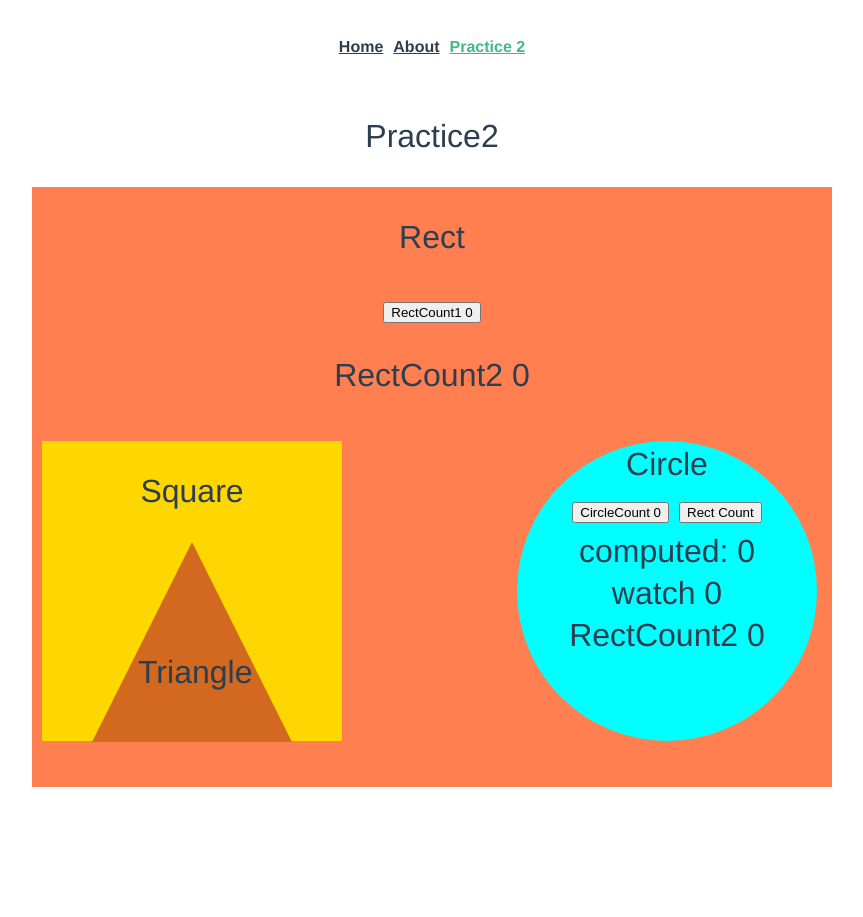
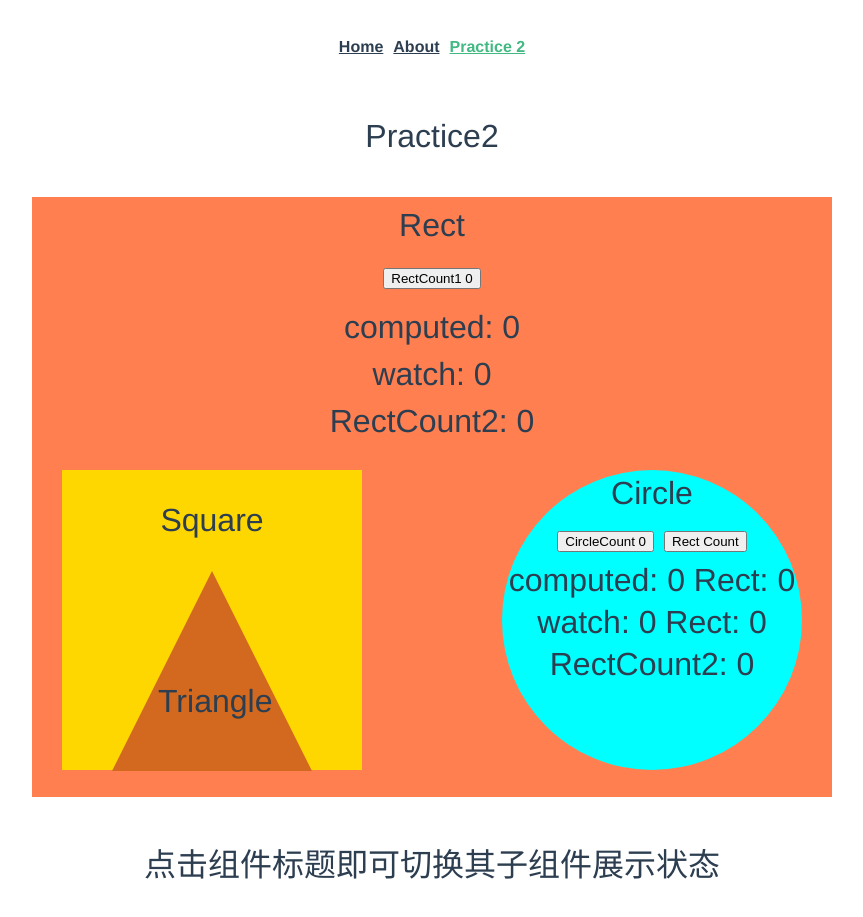
Before and after one commit to yczkhx/-, a Vue app: page /#/practice2 in a window 1280 px wide. Shown: the whole page, without its empty margins (208-1071 px from the left). Before the commit the page ends 800 px from the top, so only its background shows below. Built offline with nearby package versions, Linux system fonts and the light colour scheme.

Commit message:
Update 数据更新时组件关系展示

```diff
--- a/src/components/CircleItem.vue
+++ b/src/components/CircleItem.vue
@@ -5,9 +5,9 @@
       CircleCount {{ count }}
     </button>
     <button @click="handleClick">Rect Count</button>
-    <p>computed: {{ countListen }}</p>
-    <p>watch {{ countWatcher }}</p>
-    <p>RectCount2 {{rectCount}}</p>
+    <p>computed: {{ countListen }} Rect: {{countListenR}}</p>
+    <p>watch: {{ countWatcher }} Rect: {{countWatcherR}}</p>
+    <p>RectCount2: {{rectCount}}</p>
   </div>
 </template>
 
@@ -23,6 +23,7 @@ export default {
       graph,
       graphCN,
       countWatcher: 0,
+      countWatcherR: 0,
     };
   },
   computed: {
@@ -37,6 +38,17 @@ export default {
       );
       return this.count;
     },
+    countListenR() {
+      console.log(
+        "%c%s %c%s: computed RectCount",
+        "color: aqua",
+        graph[3],
+        "color: black",
+        graphCN[3],
+        this.rectCount
+      );
+      return this.rectCount;
+    },
   },
   watch: {
     count() {
@@ -49,6 +61,17 @@ export default {
         this.count
       );
       this.countWatcher = this.count;
+    },
+    rectCount() {
+            console.log(
+        "%c%s %c%s: watch RectCount",
+        "color: aqua",
+        graph[3],
+        "color: black",
+        graphCN[3],
+        this.rectCount
+      );
+      this.countWatcherR = this.rectCount;
     },
   },
   beforeCreate() {
--- a/src/components/RectItem.vue
+++ b/src/components/RectItem.vue
@@ -1,10 +1,10 @@
 <template>
   <div class="rect">
-    <p  @click="visible = !visible">Rect</p>
-    <button @click="count++">
-      RectCount1 {{ count }}
-    </button>
-    <p>RectCount2 {{rectCount}}</p>
+    <p @click="visible = !visible">Rect</p>
+    <button @click="count++">RectCount1 {{ count }}</button>
+    <p>computed: {{ countListen }}</p>
+    <p>watch: {{ countWatcher }}</p>
+    <p>RectCount2: {{ rectCount }}</p>
     <div class="children">
       <SquareItem v-if="visible"></SquareItem>
       <CircleItem v-if="visible" :rectCount.sync="rectCount"></CircleItem>
@@ -14,20 +14,54 @@
 
 <script>
 import CircleItem from "./CircleItem.vue";
+import SquareItem from "./SquareItem.vue";
 import { graph, graphCN } from "./dic";
 export default {
   components: {
-    SquareItem: () => import("./SquareItem.vue"),
     CircleItem,
+    SquareItem,
+    // 下面这种写法会在父组件 mounted 后，再加载子组件
+    // beforeUpdate -> 子组件渲染 -> updated
+    // 与 Vue 的渲染机制有关（？
+    // 完成第一次加载后，后续切换页面等重新渲染，生命周期关系同预期则一致
+    // SquareItem: () => import("./SquareItem.vue"),
+    // CircleItem: () => import('./CircleItem.vue'),
   },
   data() {
     return {
       count: 0,
       rectCount: 0,
+      countWatcher: 0,
       graph,
       graphCN,
       visible: true,
     };
+  },
+  computed: {
+    countListen() {
+      console.log(
+        "%c%s %c%s: computed",
+        "color: coral",
+        graph[0],
+        "color: black",
+        graphCN[0],
+        this.rectCount
+      );
+      return this.rectCount;
+    },
+  },
+  watch: {
+    rectCount() {
+      console.log(
+        "%c%s %c%s: watch",
+        "color: coral",
+        graph[0],
+        "color: black",
+        graphCN[0],
+        this.rectCount
+      );
+      this.countWatcher = this.rectCount;
+    },
   },
   beforeCreate() {
     console.log(
@@ -113,6 +147,9 @@ export default {
 </script>
 
 <style scoped>
+* {
+  margin: 10px;
+}
 .rect {
   width: 800px;
   height: 600px;
--- a/src/views/PracticeView.vue
+++ b/src/views/PracticeView.vue
@@ -4,7 +4,7 @@
     <div class="content">
     <RectItem v-if="visible"></RectItem>
     </div>
-
+    <p>点击组件标题即可切换其子组件展示状态</p>
   </div>
 </template>
 
```
Also changed, not shown: 1 other file (tests, documents, lock files or other folders).
